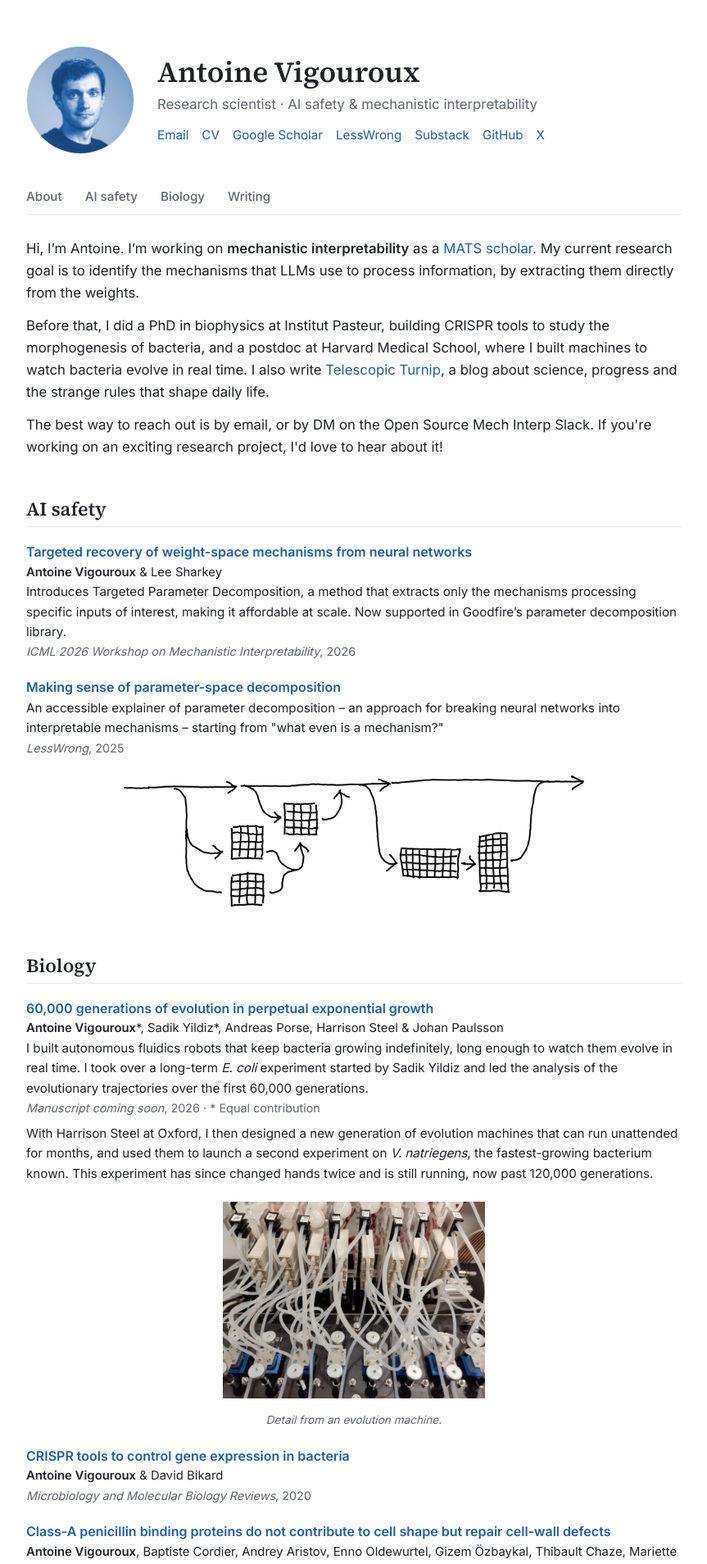
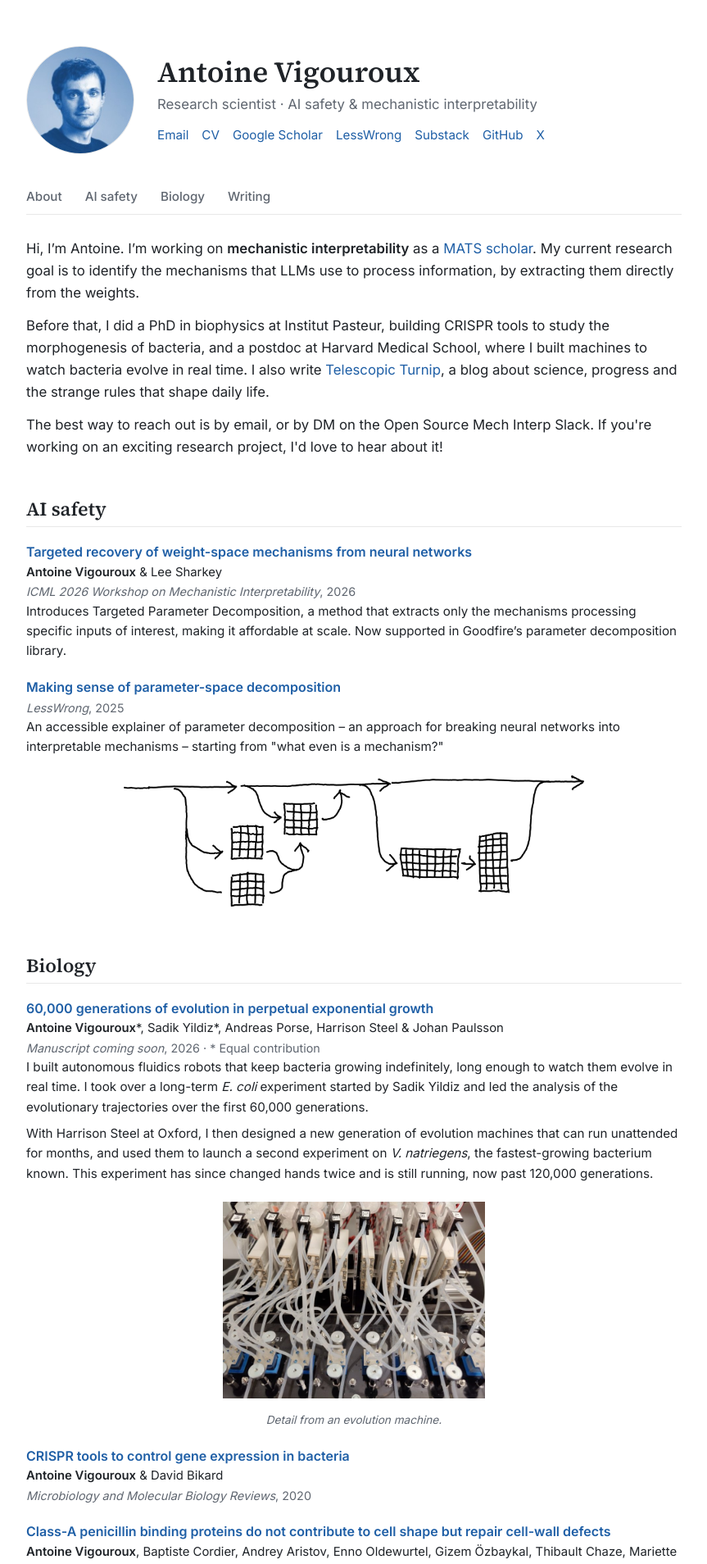
Before and after one commit to Antovigo/Antovigo.github.io, a Jekyll site: the page built from index.html, in a window 1280 px wide. Shown: the top 1908 px of the page at 82% size, without its empty margins (208-1071 px from the left). Built offline with Jekyll 4.4.1, drawn with Linux system fonts in a browser that asks for light colours.

Commit message:
Show venue line before blurbs and support multi-paragraph blurbs
Co-Authored-By: Claude Opus 5.5 <noreply@anthropic.com>

```diff
--- a/_includes/paper.html
+++ b/_includes/paper.html
@@ -4,8 +4,7 @@
 <li>
   <p class="item-title">{% if href %}<a href="{{ href }}">{{ pub.title }}</a>{% else %}<span class="item-title-plain">{{ pub.title }}</span>{% endif %}</p>
   {%- if pub.authors %}<p class="item-authors">{{ pub.authors | replace: site.author.name, me_bold }}</p>{% endif %}
-  {%- if pub.blurb %}<p class="item-blurb">{{ pub.blurb }}</p>{% endif %}
   <p class="item-meta"><em>{{ pub.venue }}</em>{% if pub.year %}, {{ pub.year }}{% endif %}{% if pub.note %} · {{ pub.note }}{% endif %}</p>
-  {%- if pub.after %}<p class="item-blurb item-after">{{ pub.after }}</p>{% endif %}
+  {%- for para in pub.blurb %}<p class="item-blurb">{{ para }}</p>{% endfor %}
   {%- include figure.html item=pub %}
 </li>
--- a/assets/css/style.css
+++ b/assets/css/style.css
@@ -159,7 +159,7 @@ section { scroll-margin-top: 64px; } /* clear the sticky tabs */
 .item-title-plain { color: var(--accent); } /* unlinked titles match linked ones */
 .item-authors { font-size: 0.93rem; }
 .item-blurb { font-size: 0.95rem; }
-.items .item-after { margin-top: 8px; }
+.items .item-blurb + .item-blurb { margin-top: 8px; }
 .item-quote { font-size: 0.9rem; font-style: italic; color: var(--muted); }
 .item-quote a { color: inherit; }
 
```
Also changed, not shown: _data/publications.yml (+4 -3 lines).
